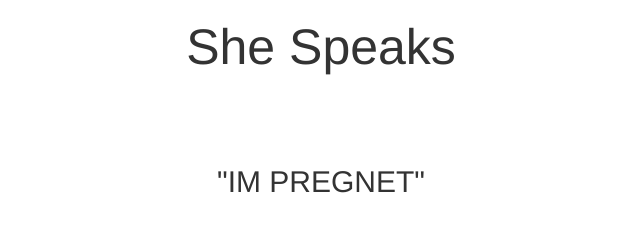
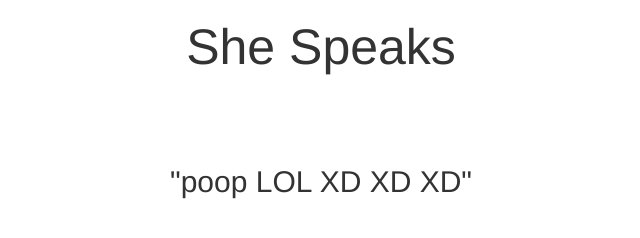
Before and after one commit to speaks364/Speaks, a plain HTML site: page Index.html in a window 1280 px wide. Shown: the whole page, without its empty margins (319-959 px from the left). Drawn offline with nearby package versions, Linux system fonts and the light colour scheme.

Commit message:
Update Index.html

```diff
--- a/Index.html
+++ b/Index.html
@@ -12,7 +12,7 @@
 <br>
 <br>
 
-<h2 style="text-align: center; font-size: 30px;">"IM PREGNET"</h2>
+<h2 style="text-align: center; font-size: 30px;">"poop LOL XD XD XD"</h2>
 
   </body>
 </html>
```
